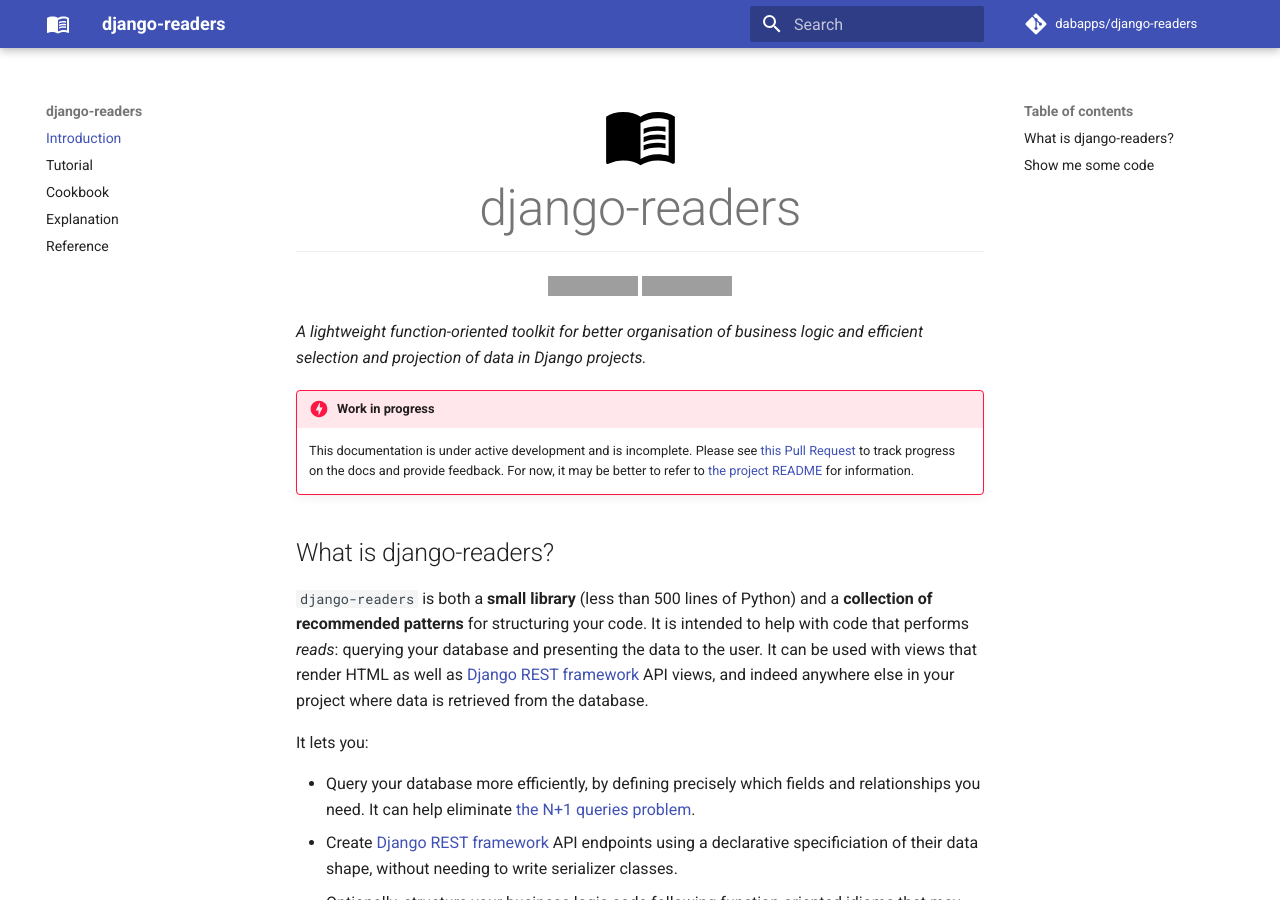
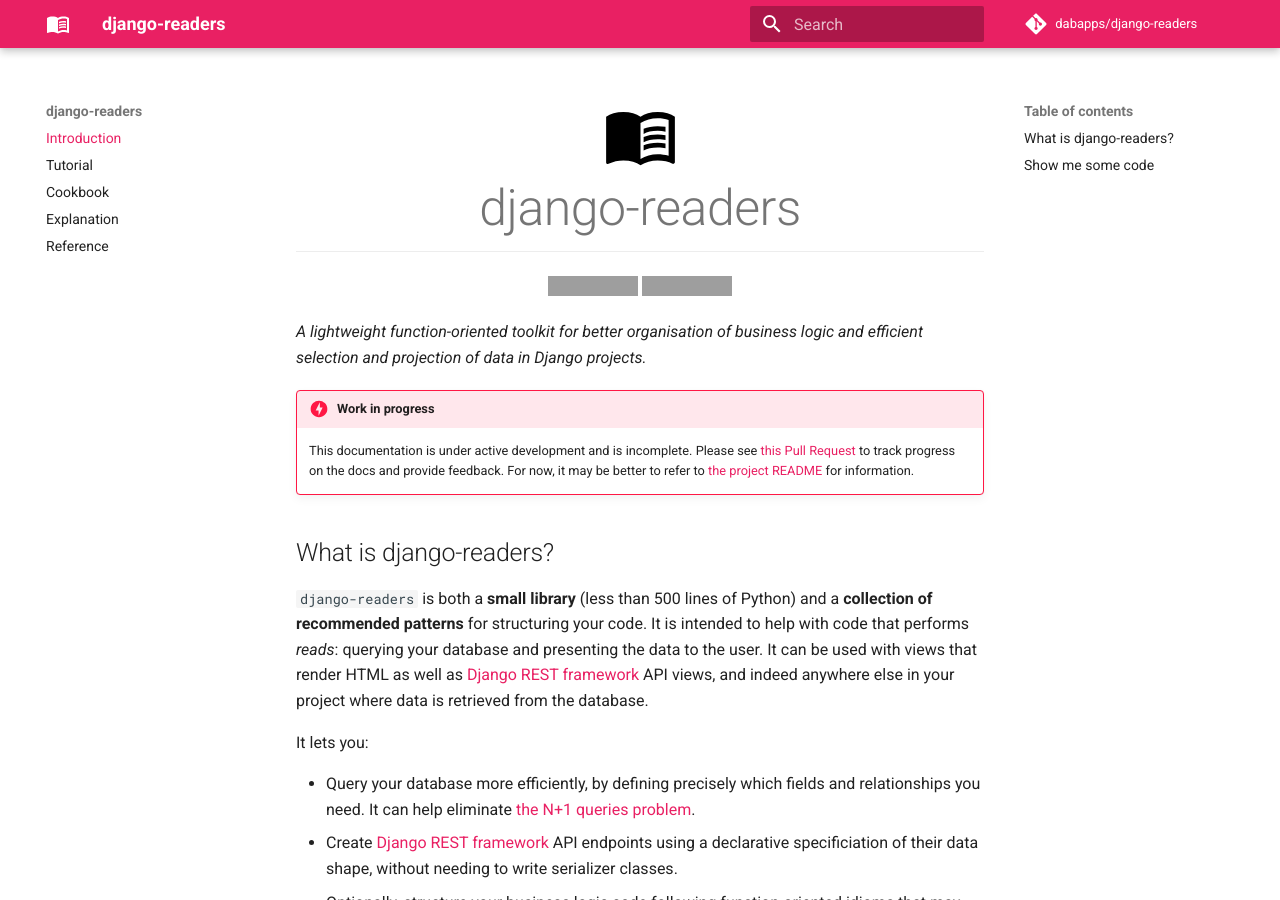
Before and after one commit to dabapps/django-readers, an MkDocs documentation site: the page built from docs/index.md, in a window 1280 px wide and 900 px high. Built offline with MkDocs 1.6.1 and Material for MkDocs 9.7.7, drawn with Linux system fonts in a browser that asks for light colours; comment, search, counter and statistics services are not loaded; grey boxes are pictures that could not be loaded.

Commit message:
Use pink colour scheme

```diff
--- a/mkdocs.yml
+++ b/mkdocs.yml
@@ -2,10 +2,14 @@
 site_description: A lightweight function-oriented toolkit for better organisation of business logic and efficient selection and projection of data in Django projects.
 
 theme:
-    name: 'material'
-    icon:
-      logo: 'material/book-open-variant'
-    favicon: img/favicon.ico
+  name: 'material'
+  icon:
+    logo: 'material/book-open-variant'
+  favicon: img/favicon.ico
+  palette:
+    primary: pink
+    accent: pink
+
 
 markdown_extensions:
   - admonition
```
